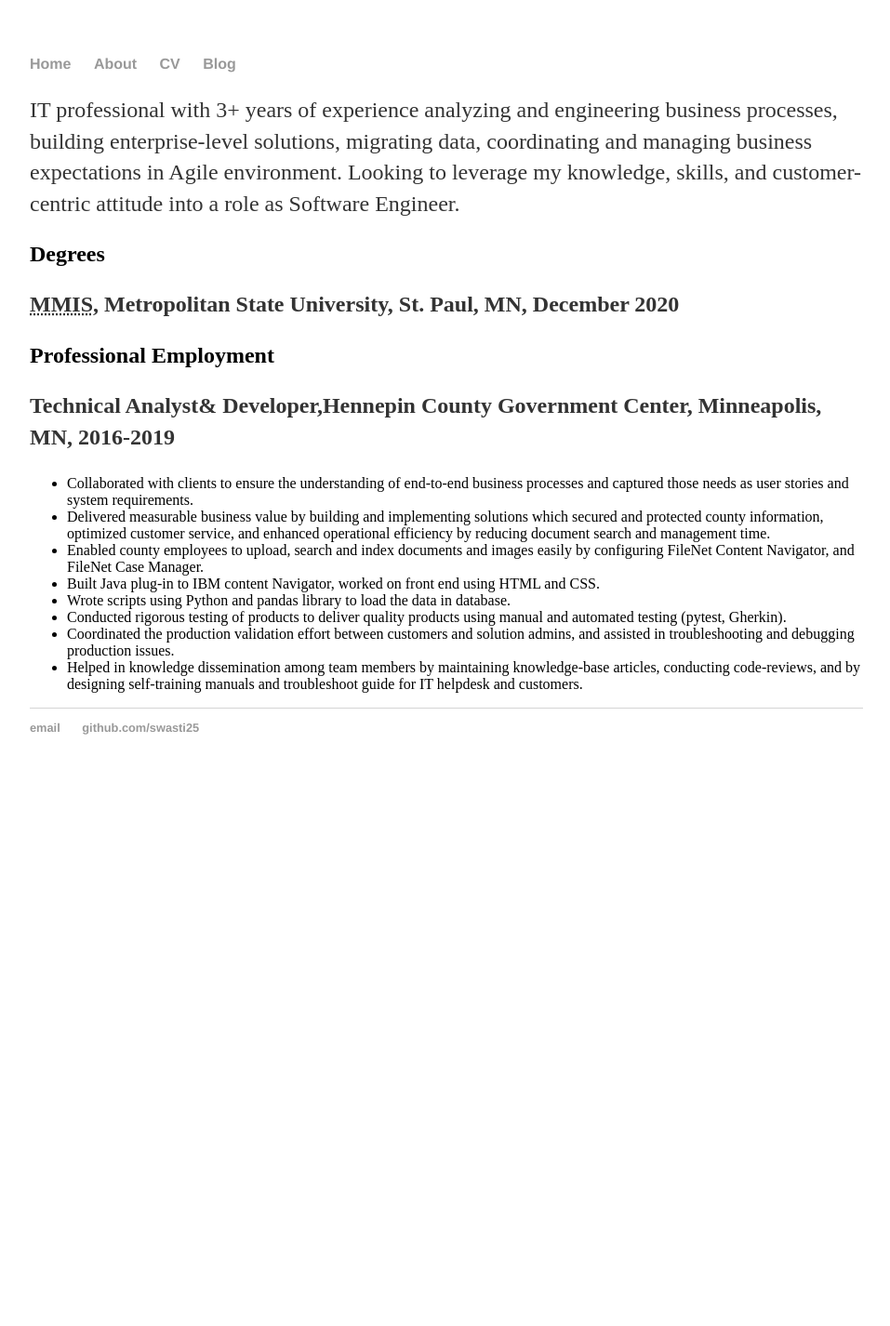
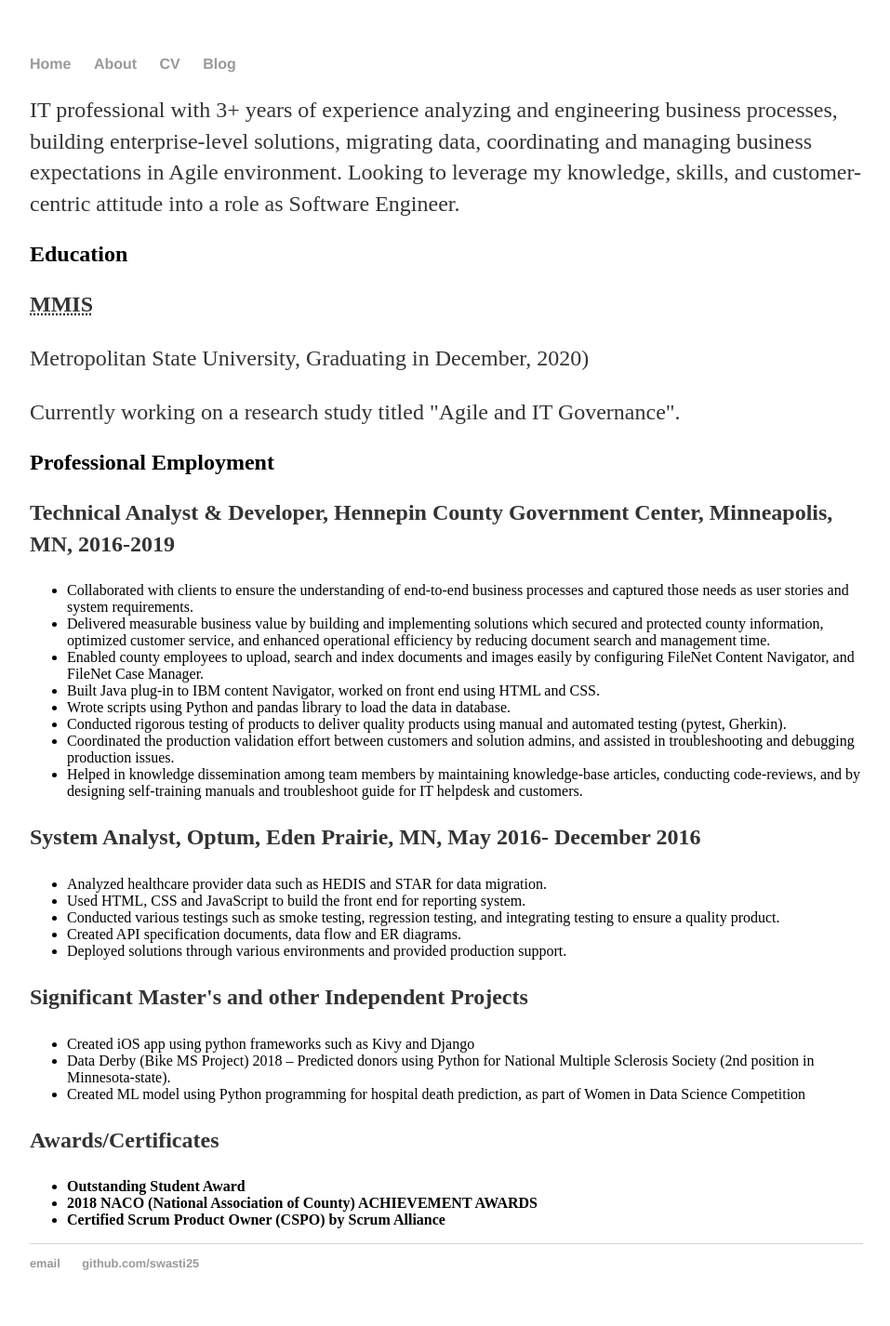
Before and after one commit to Swastika25/swasti, a Jekyll site: the page built from cv/index.html, in a window 1280 px wide. Shown: the whole page at 93% size, without its empty margins (160-1117 px from the left). Built offline with Jekyll 4.4.1, drawn with Linux system fonts in a browser that asks for light colours; before the commit the page ends 900 px from its top, so only the background shows below that.

Commit message:
Update index.html

```diff
--- a/cv/index.html
+++ b/cv/index.html
@@ -12,11 +12,14 @@
 </div>
 <p>IT professional with 3+ years of experience analyzing and engineering business processes, building enterprise-level solutions, migrating data, coordinating and managing business expectations in Agile environment. Looking to leverage my knowledge, skills, and customer-centric attitude into a role as Software Engineer.</p>
 
-				<h2>Degrees</h2>
-				<p><strong><abbr title="Masters of Management in Information System">MMIS</abbr>, Metropolitan State University, St. Paul, MN, December 2020</strong><br>
+				<h2>Education</h2>
+				<p><strong><abbr title="Masters of Management in Information System (System Analysis & Design, GPA 3.9)">MMIS</abbr></strong><br>
+				<p>Metropolitan State University, Graduating in December, 2020)</p>
+				<p> Currently working on a research study titled "Agile and IT Governance".</p>
+
 
 				<h2>Professional Employment</h2>
-				<p><strong>Technical Analyst&amp; Developer,Hennepin County Government Center, Minneapolis, MN, 2016-2019</strong></p>
+				<p><strong>Technical Analyst &amp; Developer, Hennepin County Government Center, Minneapolis, MN, 2016-2019</strong></p>
 				<ul>
 				<li>Collaborated with clients to ensure the understanding of end-to-end business processes and captured those needs as user stories and system requirements.</li>
 				<li>Delivered measurable business value by building and implementing solutions which secured and protected county information, optimized customer service, and enhanced operational efficiency by reducing document search and management time.</li>
@@ -27,3 +30,26 @@
 				<li>Coordinated the production validation effort between customers and solution admins, and assisted in troubleshooting and debugging production issues.</li>
 				<li>Helped in knowledge dissemination among team members by maintaining knowledge-base articles, conducting code-reviews, and by designing self-training manuals and troubleshoot guide for IT helpdesk and customers.</li>
 				</ul>
+
+				<p><strong>System Analyst, Optum, Eden Prairie, MN, May 2016- December 2016</strong></p>
+				<ul>
+				<li>Analyzed healthcare provider data such as HEDIS and STAR for data migration.</li>
+				<li>Used HTML, CSS and JavaScript to build the front end for reporting system.</li>
+				<li>Conducted various testings such as smoke testing, regression testing, and integrating testing to ensure a quality product.</li>
+				<li>Created API specification documents, data flow and ER diagrams.</li>
+				<li>Deployed solutions through various environments and provided production support.</li>
+				</ul>
+
+				<p><strong>Significant Master's and other Independent Projects</strong></p>
+				<ul>
+				<li>Created iOS app using python frameworks such as Kivy and Django</li>
+				<li>Data Derby (Bike MS Project) 2018 – Predicted donors using Python for National Multiple Sclerosis Society (2nd position in Minnesota-state).</li>
+				<li>Created ML model using Python programming for hospital death prediction, as part of Women in Data Science Competition</li>
+				</ul>
+
+				<p><strong>Awards/Certificates</p>
+				<ul>
+				<li>Outstanding Student Award</li>
+				<li>2018 NACO (National Association of County) ACHIEVEMENT AWARDS</li>
+				<li>Certified Scrum Product Owner (CSPO) by Scrum Alliance</li>
+				</ul>
```
